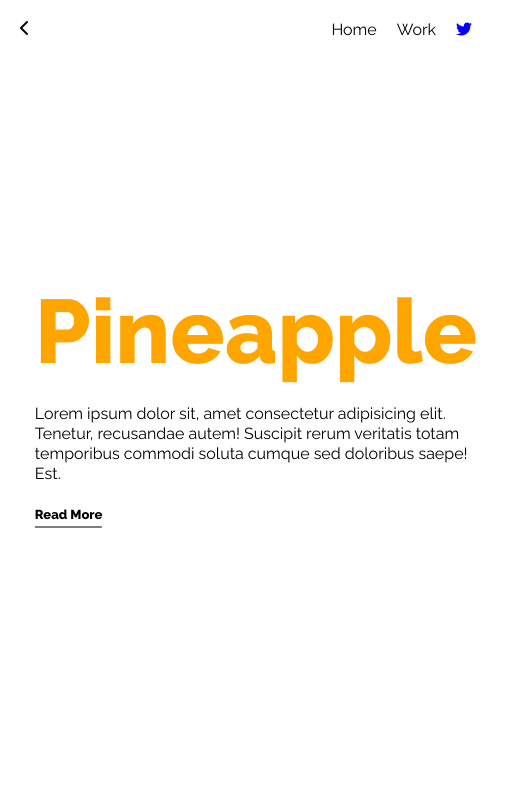
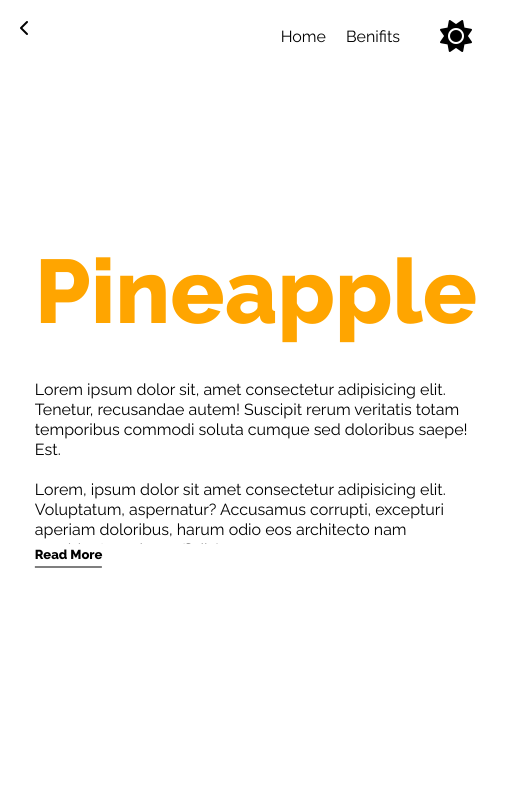
Before and after one commit to nilaachandra/Landing-Page---1, a plain HTML site: page index.html in a window 1280 px wide. Both pictures are taken after a click on the link "Read More". Shown: the full height of the page, 0-507 px from the left. Drawn offline with Linux system fonts and the light colour scheme; a web font is replaced by a local one.

Commit message:
4th innitial commit

```diff
--- a/index.html
+++ b/index.html
@@ -4,7 +4,7 @@
 <head>
     <meta charset="UTF-8">
     <meta name="viewport" content="width=device-width, initial-scale=1.0">
-    <title>Landing Page One</title>
+    <title>Pineapple</title>
     <link rel="stylesheet" href="./style.css">
     <script src="https://kit.fontawesome.com/0e475e9fd1.js" crossorigin="anonymous"></script>
 </head>
@@ -15,14 +15,20 @@
             <nav id="lnav">
                 <i class="fa-solid fa-chevron-left"></i>
                 <div id="lnavr">
-                    <a href="">Home</a><a href="">Work</a><a href=""><i class="fa-brands fa-twitter"></i></a>
+                    <a href="">Home</a><a href="">Benifits</a><a href=""></a><a href=""><i
+                            class="fa-solid fa-sun"></i></a>
                 </div>
             </nav>
-            <div id="textcenter">
+            <div class="textcenter">
                 <h1>Pineapple</h1>
+                <div class="theText">
                 <p>Lorem ipsum dolor sit, amet consectetur adipisicing elit. Tenetur, recusandae autem! Suscipit rerum
                     veritatis totam temporibus commodi soluta cumque sed doloribus saepe! Est.</p>
-                    <a href="#">Read More</a>
+                    <p class="hiddenTxt">Lorem, ipsum dolor sit amet consectetur adipisicing elit. Voluptatum, aspernatur?
+                        Accusamus corrupti, excepturi aperiam doloribus, harum odio eos architecto nam provident, veniam
+                        officiis!</p>
+                    </div>
+                    <a id="revealTxt">Read More</a>
             </div>
         </div>
         <div id="right">
--- a/script.js
+++ b/script.js
@@ -0,0 +1,6 @@
+const revealTxt = document.getElementById('revealTxt');
+const hiddenTxt = document.querySelector('.theText')
+
+revealTxt.addEventListener('click', function() {
+    hiddenTxt.classList.toggle('active');
+})
--- a/style.css
+++ b/style.css
@@ -40,9 +40,9 @@ body{
 #rbot{
     width: 100%;
     height: 50%;
-    background: url(https://media.istockphoto.com/id/1016958538/photo/ripe-pineapple-fruit.jpg?s=612x612&w=0&k=20&c=xsu-rGA4W0aRuS_NnDK8ZfADPEegyzQ-pBiQPb-fiQk=);
-    background-position: top;
-    background-size: contain;
+    background: url(https://media.istockphoto.com/id/474292036/photo/fresh-ripe-pineapples-for-sale.jpg?s=612x612&w=0&k=20&c=NqoZLXKzHBZfis5H8W4M36416JGyT2_hTBd-fCF0sLc=);
+    background-position: center;
+    background-size: cover;
 }
 #rtopleft{
     width: 55%;
@@ -72,7 +72,8 @@ body{
     align-items: center;
 }
 #lnavr i{
-    color: blue;
+    color: black;
+    font-size: 2rem;
 }
 #lnavr a{
     margin-right: 20px;
@@ -81,24 +82,24 @@ body{
     font-size: 16px;
     font-weight: 500;
 }
-#left #textcenter{
+#left .textcenter{
     position: absolute;
     top: 50%;
     left: 50%;
     transform: translate(-50%,-50%);
 }
-#textcenter h1{
+.textcenter h1{
     font-size: 90px;
     font-weight: bolder;
     color: orange;
 }
-#textcenter p{
+.textcenter p{
     font-size: 16px;
     line-height: 20px;
     margin-top: 20px;
     margin-bottom: 20px;
 }
-#textcenter a{
+.textcenter a{
     text-decoration: none;
     color: black;
     border-bottom: 1px solid black;
@@ -106,6 +107,19 @@ body{
     font-size: 13px;
     font-weight: 600;
 }
+.textcenter .theText{
+    padding-top: 16px;
+    font-size: 16px;
+    line-height: 20px;
+    transition: .6s;
+    height: 100px;
+    overflow: hidden;
+}
+.textcenter .theText.active{
+    height: 200px;
+    transition: 0.6s;
+}
+
 @media(max-width: 600px){
     #main{
         flex-direction: column;
```
